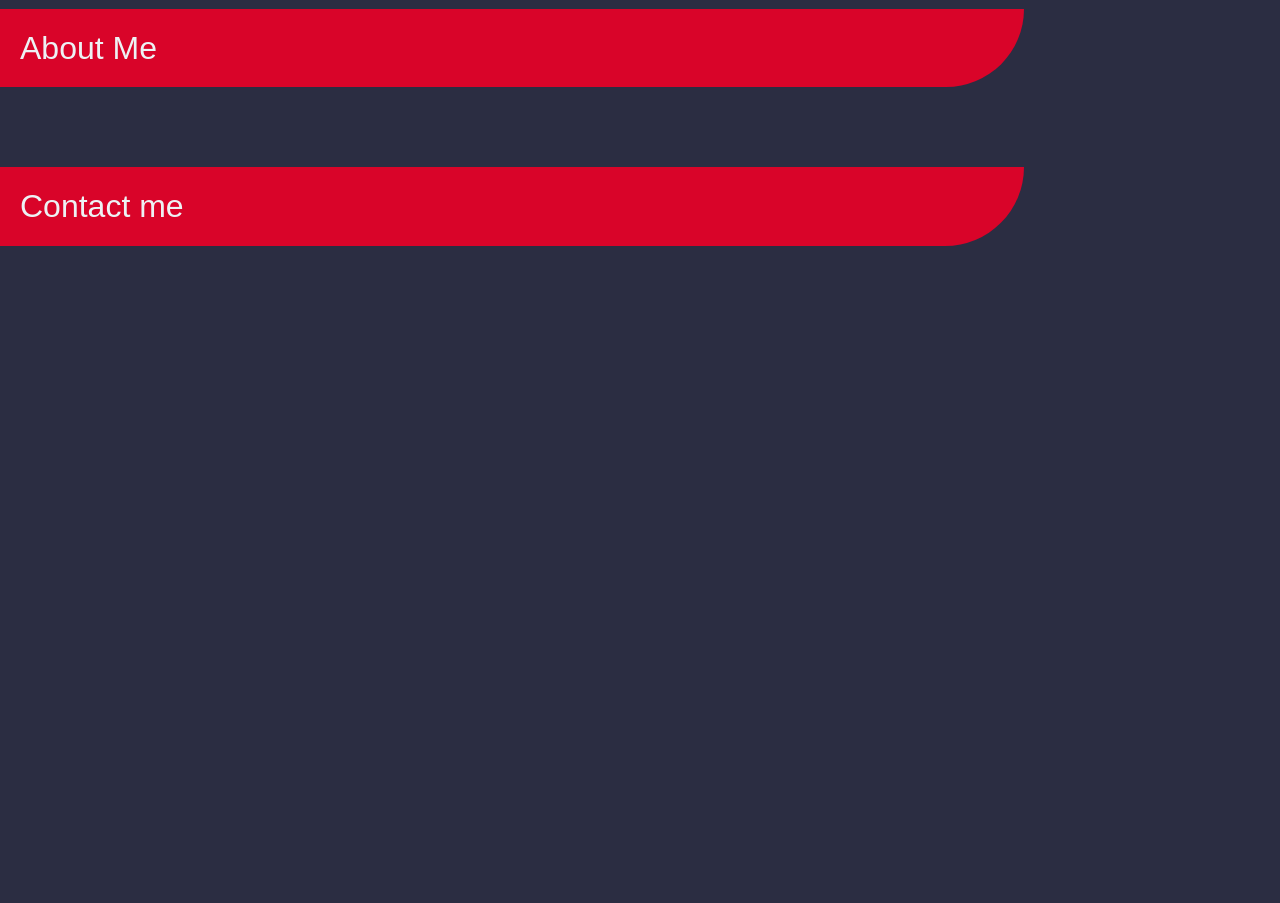
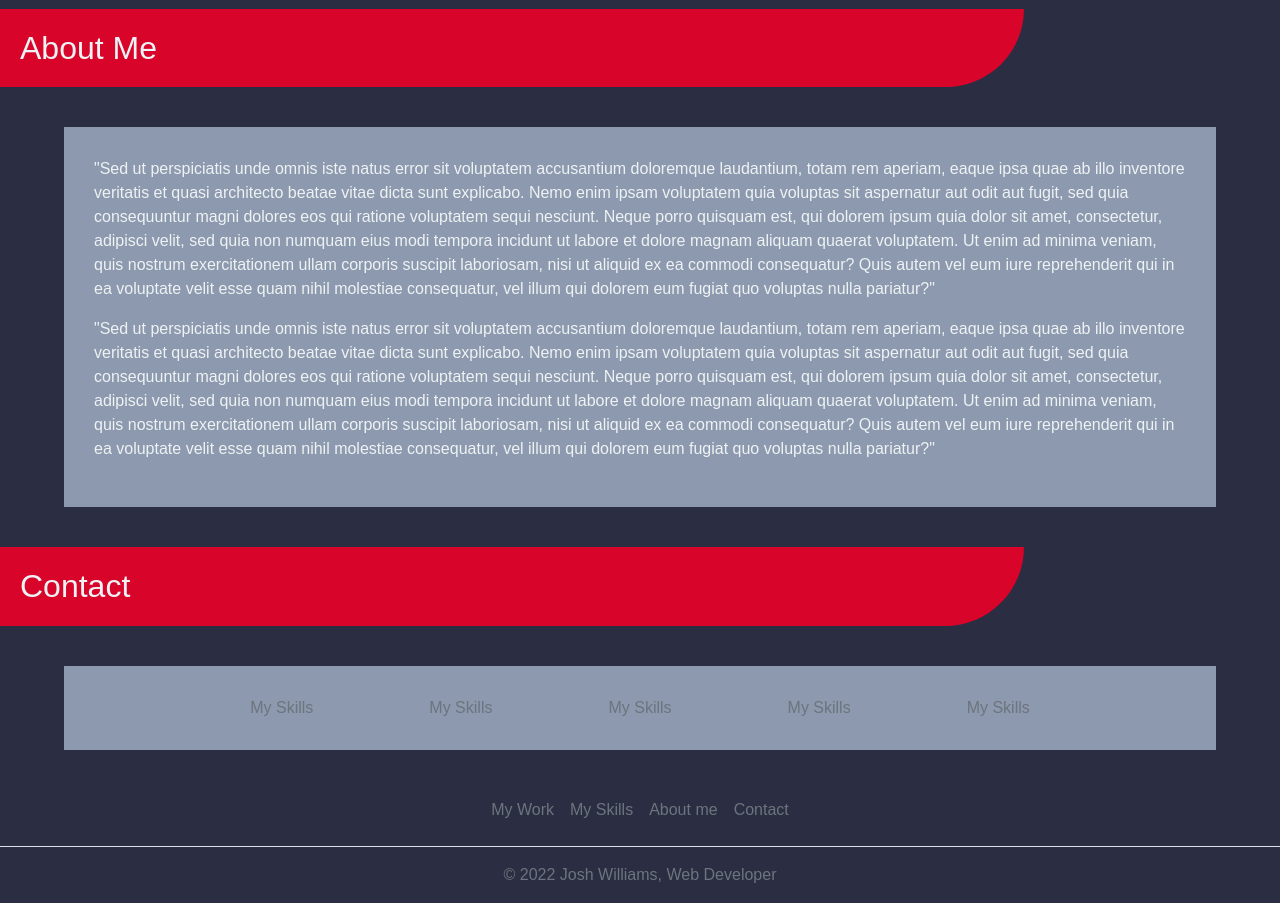
Before and after one commit to JoshW1ll1ams/MyPortfolio, a plain HTML site: page index.html in a window 1280 px wide. Shown: the part 1620-2523 px from the top of the page. Before the commit the page ends 1946 px from the top, so only its background shows below. Drawn offline with nearby package versions, Linux system fonts and the light colour scheme.

Commit message:
added about me and footer

```diff
--- a/assets/css/style.css
+++ b/assets/css/style.css
@@ -134,7 +134,7 @@ hr
 
 .card-img-top
 {
-  height: 180px;
+  height: 165px;
 }
 
 .list-group-item
@@ -178,6 +178,26 @@ margin: 10px 0px 30px 0px;
   background-color: #d90429;
 }
 
+/* ABOUT ME */
+#aboutbox
+{
+  padding: 30px;
+}
+/*
+CONTACT */
+.contactboxes
+{
+  display: flex;
+  justify-content: center;
+  align-items: center;
+}
+
+.contactboxes a
+{
+  margin-left: 50px;
+  margin-right: 50px;
+}
+
 
 @media only screen and (max-width: 1230px) {
   /* NAVBAR */
--- a/index.html
+++ b/index.html
@@ -132,22 +132,45 @@
 
 <h2 id="about" class="headings">About Me</h2>
 
-    <div class="container-fluid">
+    <div id="aboutbox"class="container-fluid">
     <div class="row">
+      <p>
+        "Sed ut perspiciatis unde omnis iste natus error sit voluptatem accusantium doloremque laudantium, totam rem aperiam, eaque ipsa quae ab illo inventore veritatis et quasi architecto beatae vitae dicta sunt explicabo. Nemo enim ipsam voluptatem quia voluptas sit aspernatur aut odit aut fugit, sed quia consequuntur magni dolores eos qui ratione voluptatem sequi nesciunt. Neque porro quisquam est, qui dolorem ipsum quia dolor sit amet, consectetur, adipisci velit, sed quia non numquam eius modi tempora incidunt ut labore et dolore magnam aliquam quaerat voluptatem. Ut enim ad minima veniam, quis nostrum exercitationem ullam corporis suscipit laboriosam, nisi ut aliquid ex ea commodi consequatur? Quis autem vel eum iure reprehenderit qui in ea voluptate velit esse quam nihil molestiae consequatur, vel illum qui dolorem eum fugiat quo voluptas nulla pariatur?"
+      </p>
 
+      <p>
+        "Sed ut perspiciatis unde omnis iste natus error sit voluptatem accusantium doloremque laudantium, totam rem aperiam, eaque ipsa quae ab illo inventore veritatis et quasi architecto beatae vitae dicta sunt explicabo. Nemo enim ipsam voluptatem quia voluptas sit aspernatur aut odit aut fugit, sed quia consequuntur magni dolores eos qui ratione voluptatem sequi nesciunt. Neque porro quisquam est, qui dolorem ipsum quia dolor sit amet, consectetur, adipisci velit, sed quia non numquam eius modi tempora incidunt ut labore et dolore magnam aliquam quaerat voluptatem. Ut enim ad minima veniam, quis nostrum exercitationem ullam corporis suscipit laboriosam, nisi ut aliquid ex ea commodi consequatur? Quis autem vel eum iure reprehenderit qui in ea voluptate velit esse quam nihil molestiae consequatur, vel illum qui dolorem eum fugiat quo voluptas nulla pariatur?"
+      </p>
 
     </div>
   </div>
 
 
   <!-- CONTACT ME -->
+  <h2 id="contact" class="headings">Contact</h2>
 
+  <div id="aboutbox"class="container-fluid">
+  <div class="row">
+    <div class="contactboxes">
+      <a href="#skill" class="nav-link px-2 text-muted">My Skills</a>
+      <a href="#skill" class="nav-link px-2 text-muted">My Skills</a>
+      <a href="#skill" class="nav-link px-2 text-muted">My Skills</a>
+      <a href="#skill" class="nav-link px-2 text-muted">My Skills</a>
+      <a href="#skill" class="nav-link px-2 text-muted">My Skills</a>
+    </div>
 
-  <h2 id="contact" class="headings">Contact me</h2>
+  </div>
+</div>
 
-    <div class="container-fluid">
-    <div class="row">
+<!-- /FOOTER -->
 
+  <ul id="footer" class="nav justify-content-center border-bottom pb-3 mb-3">
+    <li class="nav-item"><a href="#work" class="nav-link px-2 text-muted">My Work</a></li>
+    <li class="nav-item"><a href="#skill" class="nav-link px-2 text-muted">My Skills</a></li>
+    <li class="nav-item"><a href="#about" class="nav-link px-2 text-muted">About me</a></li>
+    <li class="nav-item"><a href="#contact" class="nav-link px-2 text-muted">Contact</a></li>
+  </ul>
+  <p class="text-center text-muted">© 2022 Josh Williams, Web Developer</p>
 
     </div>
   </div>
```
